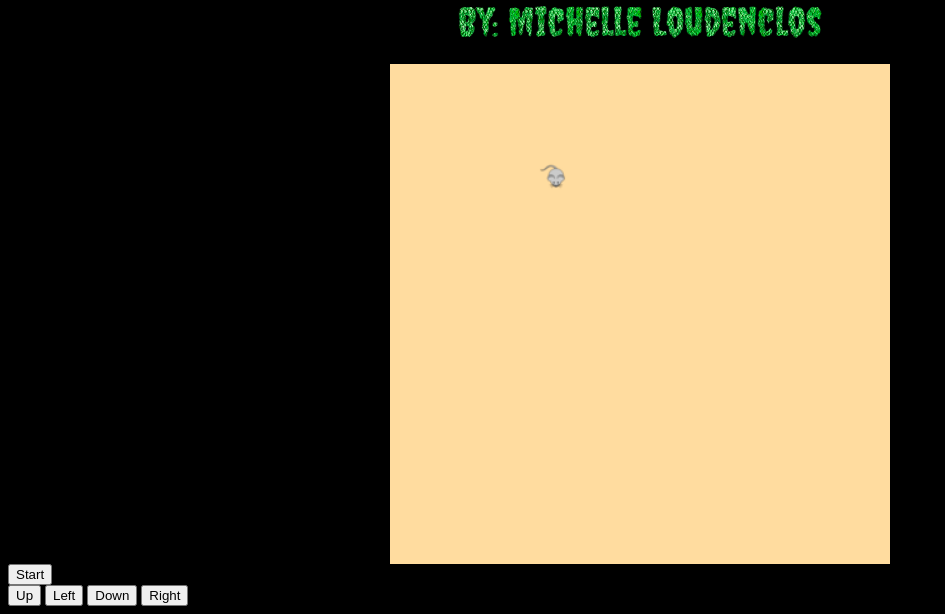
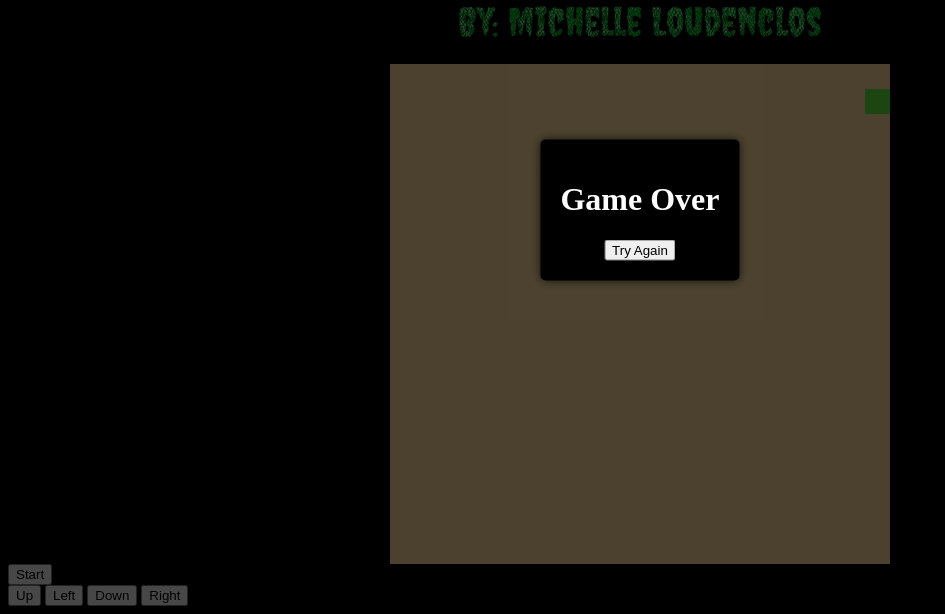
Before and after one commit to DeathsSong/Anaconda, a plain HTML site: page index.html in a window 1280 px wide. Shown: the part 190-804 px from the top of the page, without its empty margins (0-945 px from the left). Drawn offline with Linux system fonts and the light colour scheme.

Commit message:
'Try Again' button resets game

```diff
--- a/app.js
+++ b/app.js
@@ -31,7 +31,9 @@ let snake = [{x:20, y:20}];
 
 const snakeHead = snake[0];
 
-let direction = 'right'
+let direction = 'right';
+
+let gameState = 'running';
 
 const mouse ={
     x: 0,
@@ -99,26 +101,27 @@ const updateRate = 200; // Adjust this value for the desired speed.
 // const frameRate = 10; // Adjust this value for the desired frame rate (e.g., 10 frames per second)
 
 function gameLoop(timestamp) {
-    // console.log("game loop");
-    // setTimeout(function () {
+    if (gameState === 'running') {
             const deltaTime = timestamp - lastUpdateTime;
             if (deltaTime >= updateRate) {
                 clearCanvas();
                 createGameBoard();
                 controlSnake();
+                createMouse(mouse);
                 createSnake(snake);
-        createMouse(mouse);
                 checkMouseCollision();
                 lastUpdateTime = timestamp
             }
 
             canChangeDirection = true;
-        // Request the next frame
+
+        }
+        //request next frame
         requestAnimationFrame(gameLoop);
-    // }, 500 / frameRate);
     }
+    // Start the game loop
+    requestAnimationFrame(gameLoop);
 
-// Start the game loop
 // gameLoop();
 
 function keepScore() {
@@ -167,6 +170,12 @@ function controlSnake() {
         console.log("move right");
     };
 
+    if (newHead.x < 0 || newHead.x >= canvas.width || newHead.y < 0 || newHead.y >= canvas.height) {
+        // If the snake's head is out of bounds, it's a collision with the wall
+        gameOver();
+        return;
+    }
+
     // Add the new head to the beginning of the snake
     snake.unshift(newHead);
 
@@ -211,6 +220,20 @@ function checkMouseCollision() {
 
 function gameOver() {
     //Write function with a pop out box that says "game over" and has a button with the words "Try again?"
+    gameState = 'over';
     gameOverPopup.style.display = 'block';
 
 };
+
+function resetGame() {
+    gameState = 'running';
+    snake = [{ x: 20, y: 20 }]; // Reset the snake to its initial position
+    direction = 'right';
+    spawnMouse(); // Place a new mouse on the board
+    gameOverPopup.style.display = 'none';
+    gameLoop();
+}
+
+resetButton.addEventListener('click', function () {
+    resetGame();
+});
--- a/style.css
+++ b/style.css
@@ -52,9 +52,15 @@ h6 {
 }
 
 .game-over-content {
-    background-color: white;
+    background-color: rgb(0, 0, 0);
+    color: rgb(255, 255, 255);
     padding: 20px;
     text-align: center;
     border-radius: 5px;
     box-shadow: 0px 0px 10px 0px rgba(0, 0, 0, 0.75);
+    position: absolute;
+      top: 50%;
+      left: 50%;
+      margin-right: -50%;
+      transform: translate(-50%, -50%);
 }
```
Lines whose indentation alone changed are shown as unchanged.
